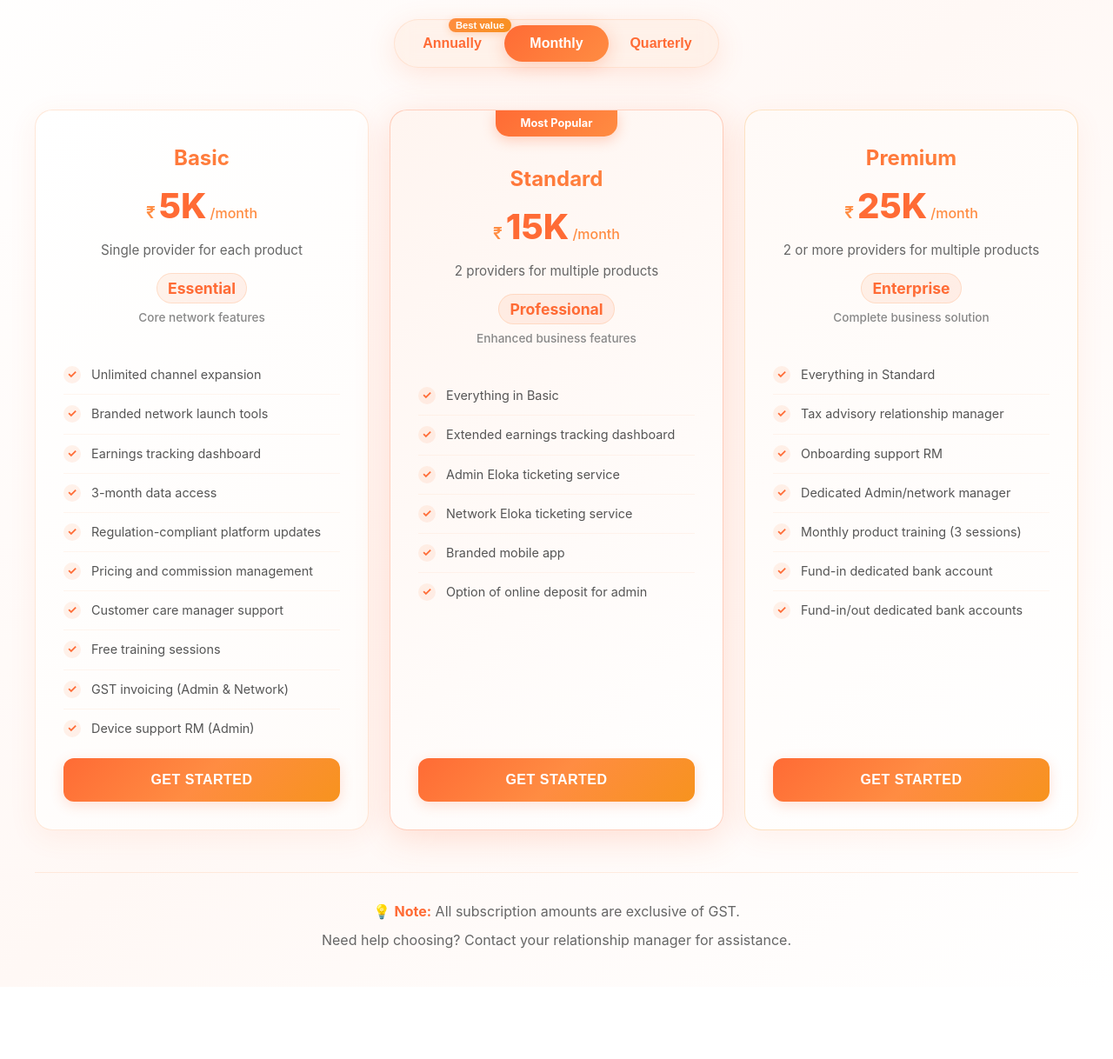
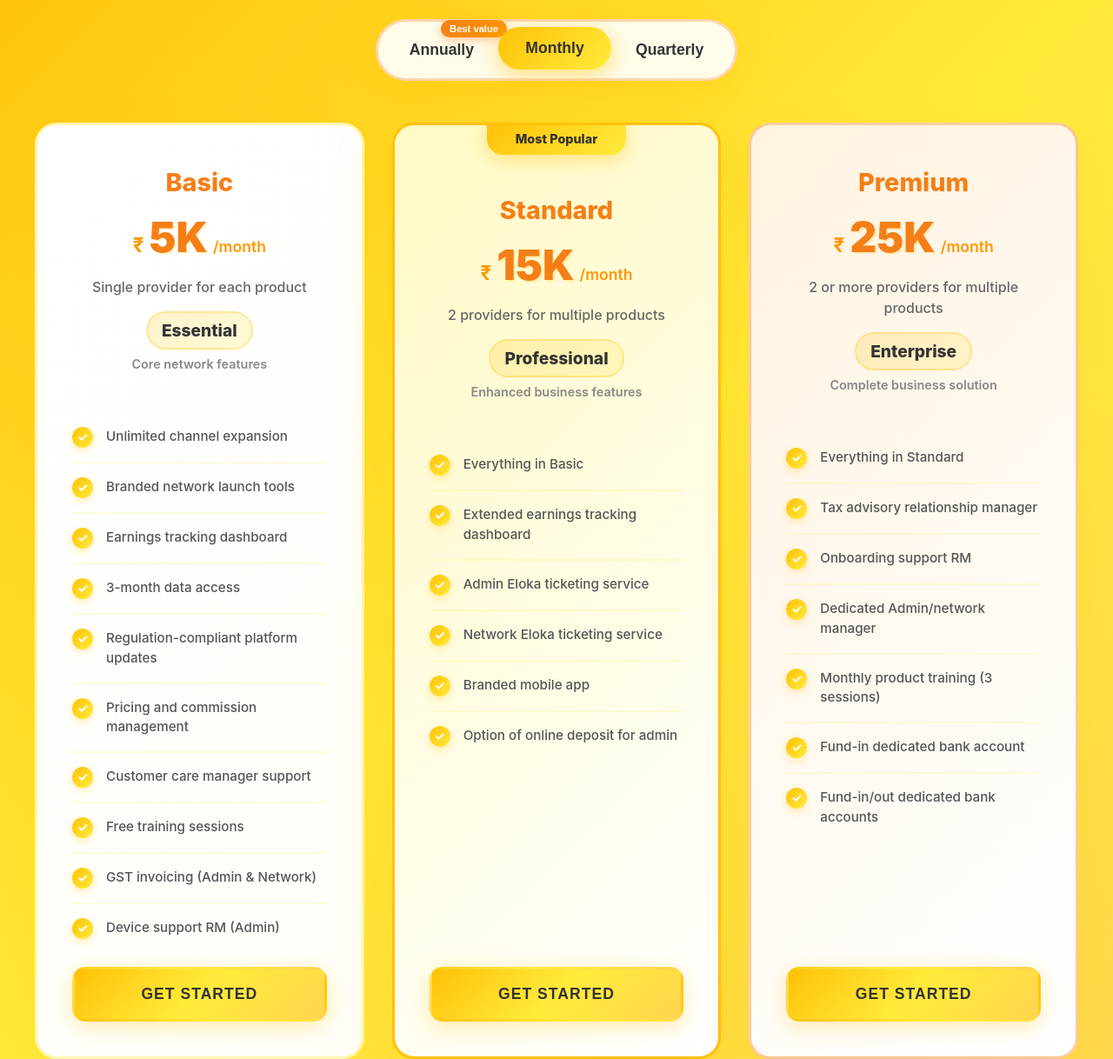
Before and after one commit to BAGAsg121/subscription-form, a plain HTML site: page index.html in a window 1280 px wide. Shown: the part 140-1358 px from the top of the page at 87% size. Before the commit the page ends 1275 px from the top, so only its background shows below. Drawn offline with Linux system fonts and the light colour scheme.

Commit message:
Update index.html

```diff
--- a/index.html
+++ b/index.html
@@ -13,7 +13,7 @@
 
     body {
       font-family: -apple-system, BlinkMacSystemFont, 'Segoe UI', 'Roboto', sans-serif;
-      background: linear-gradient(135deg, #ffffff 0%, #fff8f5 50%, #ffffff 100%);
+      background: linear-gradient(135deg, #ffc107 0%, #ffeb3b 50%, #ffd54f 100%);
       color: #333;
       min-height: 100vh;
       padding: 2rem 1rem;
@@ -30,22 +30,20 @@
     }
 
     .step-indicator {
-      color: #ff8c42;
+      color: #f57f17;
       font-size: 0.9rem;
       margin-bottom: 1rem;
       text-transform: uppercase;
       letter-spacing: 1px;
-      font-weight: 600;
+      font-weight: 700;
     }
 
     .main-title {
       font-size: 2.5rem;
-      font-weight: 700;
+      font-weight: 800;
       margin-bottom: 2rem;
-      background: linear-gradient(135deg, #ff6b35 0%, #ff8c42 50%, #f7931e 100%);
-      -webkit-background-clip: text;
-      -webkit-text-fill-color: transparent;
-      background-clip: text;
+      color: #333;
+      text-shadow: 2px 2px 0px rgba(255, 255, 255, 0.5);
     }
 
     /* Tab Navigation */
@@ -56,51 +54,52 @@
     }
 
     .tab-selector {
-      background: rgba(255, 140, 66, 0.08);
-      border-radius: 30px;
-      padding: 6px;
+      background: rgba(255, 255, 255, 0.9);
+      border-radius: 35px;
+      padding: 8px;
       display: flex;
       backdrop-filter: blur(10px);
-      border: 1px solid rgba(255, 140, 66, 0.15);
-      box-shadow: 0 8px 32px rgba(255, 107, 53, 0.15);
+      border: 3px solid rgba(245, 127, 23, 0.3);
+      box-shadow: 0 10px 40px rgba(255, 193, 7, 0.4);
     }
 
     .tab-btn {
       background: transparent;
       border: none;
-      color: #ff6b35;
-      padding: 12px 24px;
-      border-radius: 24px;
+      color: #333;
+      padding: 14px 28px;
+      border-radius: 28px;
       cursor: pointer;
-      font-size: 1rem;
-      font-weight: 600;
+      font-size: 1.1rem;
+      font-weight: 700;
       transition: all 0.3s cubic-bezier(0.4, 0, 0.2, 1);
       position: relative;
-      min-width: 120px;
+      min-width: 130px;
     }
 
     .tab-btn.active {
-      background: linear-gradient(135deg, #ff6b35 0%, #ff8c42 100%);
-      color: white;
-      box-shadow: 0 4px 20px rgba(255, 107, 53, 0.3);
+      background: linear-gradient(135deg, #ffc107 0%, #ffeb3b 100%);
+      color: #333;
+      box-shadow: 0 6px 25px rgba(255, 193, 7, 0.5);
+      transform: translateY(-2px);
     }
 
     .tab-btn:not(.active):hover {
-      background: rgba(255, 140, 66, 0.1);
-      color: #ff8c42;
+      background: rgba(255, 193, 7, 0.2);
+      color: #f57f17;
     }
 
     .best-value-badge {
       position: absolute;
-      top: -8px;
-      right: -8px;
-      background: linear-gradient(135deg, #ff8c42 0%, #f7931e 100%);
+      top: -10px;
+      right: -10px;
+      background: linear-gradient(135deg, #f57f17 0%, #ff9800 100%);
       color: white;
       font-size: 0.7rem;
-      padding: 2px 8px;
-      border-radius: 12px;
-      font-weight: 600;
-      box-shadow: 0 2px 8px rgba(255, 140, 66, 0.3);
+      padding: 4px 10px;
+      border-radius: 15px;
+      font-weight: 700;
+      box-shadow: 0 3px 10px rgba(245, 127, 23, 0.4);
     }
 
     /* Plans Container */
@@ -110,7 +109,7 @@
 
     .tab-content {
       display: none;
-      animation: fadeIn 0.4s ease-in-out;
+      animation: fadeIn 0.5s ease-in-out;
     }
 
     .tab-content.active {
@@ -118,24 +117,24 @@
     }
 
     @keyframes fadeIn {
-      from { opacity: 0; transform: translateY(20px); }
+      from { opacity: 0; transform: translateY(30px); }
       to { opacity: 1; transform: translateY(0); }
     }
 
     .plans-grid {
       display: grid;
       grid-template-columns: repeat(3, 1fr);
-      gap: 1.5rem;
+      gap: 2rem;
       margin-bottom: 2rem;
     }
 
     .plan-card {
-      background: linear-gradient(135deg, #ffffff 0%, #fffcfa 100%);
-      border-radius: 20px;
-      padding: 2rem;
-      border: 1px solid rgba(255, 140, 66, 0.15);
-      box-shadow: 0 8px 32px rgba(255, 107, 53, 0.08);
-      transition: all 0.3s cubic-bezier(0.4, 0, 0.2, 1);
+      background: linear-gradient(135deg, #ffffff 0%, #fffef7 100%);
+      border-radius: 25px;
+      padding: 2.5rem;
+      border: 3px solid transparent;
+      box-shadow: 0 15px 50px rgba(255, 193, 7, 0.2);
+      transition: all 0.4s cubic-bezier(0.4, 0, 0.2, 1);
       position: relative;
       overflow: hidden;
       height: 100%;
@@ -149,16 +148,16 @@
       top: 0;
       left: 0;
       right: 0;
-      height: 4px;
-      background: linear-gradient(90deg, transparent, rgba(255, 140, 66, 0.6), transparent);
+      height: 6px;
+      background: linear-gradient(90deg, transparent, rgba(255, 193, 7, 0.8), transparent);
       transform: translateX(-100%);
-      transition: transform 0.6s;
+      transition: transform 0.8s;
     }
 
     .plan-card:hover {
-      transform: translateY(-8px);
-      box-shadow: 0 20px 60px rgba(255, 107, 53, 0.15);
-      border-color: rgba(255, 140, 66, 0.3);
+      transform: translateY(-12px) scale(1.02);
+      box-shadow: 0 25px 80px rgba(255, 193, 7, 0.3);
+      border-color: rgba(255, 193, 7, 0.5);
     }
 
     .plan-card:hover::before {
@@ -166,129 +165,128 @@
     }
 
     .plan-card.recommended {
-      border-color: rgba(255, 107, 53, 0.3);
-      box-shadow: 0 8px 40px rgba(255, 107, 53, 0.2);
-      background: linear-gradient(135deg, #fff5f0 0%, #ffffff 100%);
+      border-color: #ffc107;
+      box-shadow: 0 15px 60px rgba(255, 193, 7, 0.4);
+      background: linear-gradient(135deg, #fff9c4 0%, #ffffff 100%);
     }
 
     .plan-card.basic {
-      border-color: rgba(255, 140, 66, 0.2);
+      border-color: rgba(255, 235, 59, 0.4);
     }
 
     .plan-card.premium {
-      border-color: rgba(247, 147, 30, 0.25);
-      background: linear-gradient(135deg, #fffaf7 0%, #ffffff 100%);
+      border-color: rgba(245, 127, 23, 0.4);
+      background: linear-gradient(135deg, #fff3e0 0%, #ffffff 100%);
     }
 
     .recommended-badge {
       position: absolute;
-      top: -1px;
+      top: -3px;
       left: 50%;
       transform: translateX(-50%);
-      background: linear-gradient(135deg, #ff6b35 0%, #ff8c42 100%);
-      padding: 8px 16px;
+      background: linear-gradient(135deg, #ffc107 0%, #ffeb3b 100%);
+      padding: 10px 20px;
       text-align: center;
-      font-size: 0.8rem;
-      font-weight: 700;
-      color: white;
-      border-radius: 0 0 15px 15px;
-      min-width: 140px;
-      box-shadow: 0 4px 15px rgba(255, 107, 53, 0.3);
+      font-size: 0.9rem;
+      font-weight: 800;
+      color: #333;
+      border-radius: 0 0 18px 18px;
+      min-width: 160px;
+      box-shadow: 0 6px 20px rgba(255, 193, 7, 0.4);
     }
 
     .plan-header {
       text-align: center;
-      margin-bottom: 1.5rem;
+      margin-bottom: 2rem;
       padding-top: 0.5rem;
     }
 
     .plan-card.recommended .plan-header {
-      padding-top: 2rem;
+      padding-top: 2.5rem;
     }
 
     .plan-name {
-      font-size: 1.5rem;
-      font-weight: 700;
+      font-size: 1.8rem;
+      font-weight: 800;
       margin-bottom: 1rem;
-      color: #ff6b35;
-      background: linear-gradient(135deg, #ff6b35 0%, #ff8c42 100%);
-      -webkit-background-clip: text;
-      -webkit-text-fill-color: transparent;
-      background-clip: text;
+      color: #f57f17;
     }
 
     .plan-price {
       display: flex;
       align-items: baseline;
       justify-content: center;
-      gap: 4px;
+      gap: 6px;
       margin-bottom: 1rem;
     }
 
     .currency {
-      font-size: 1.2rem;
-      font-weight: 600;
-      color: #ff8c42;
+      font-size: 1.4rem;
+      font-weight: 700;
+      color: #ff9800;
     }
 
     .amount {
-      font-size: 2.5rem;
-      font-weight: 800;
-      color: #ff6b35;
+      font-size: 3rem;
+      font-weight: 900;
+      color: #f57f17;
+      text-shadow: 2px 2px 0px rgba(255, 193, 7, 0.2);
     }
 
     .period {
-      font-size: 1rem;
-      color: #ff8c42;
-      font-weight: 500;
+      font-size: 1.1rem;
+      color: #ff9800;
+      font-weight: 600;
     }
 
     .plan-desc {
       color: #666;
-      font-size: 0.95rem;
-      line-height: 1.4;
+      font-size: 1rem;
+      line-height: 1.5;
       margin-bottom: 1rem;
       text-align: center;
+      font-weight: 500;
     }
 
     .quality-info {
       text-align: center;
-      margin-bottom: 1.5rem;
+      margin-bottom: 2rem;
     }
 
     .quality-badge {
       display: inline-block;
       margin-bottom: 0.5rem;
-      font-weight: 700;
-      font-size: 1.1rem;
-      color: #ff6b35;
-      background: linear-gradient(135deg, rgba(255, 140, 66, 0.1) 0%, rgba(255, 107, 53, 0.1) 100%);
-      padding: 6px 12px;
-      border-radius: 20px;
-      border: 1px solid rgba(255, 140, 66, 0.2);
+      font-weight: 800;
+      font-size: 1.2rem;
+      color: #333;
+      background: linear-gradient(135deg, rgba(255, 193, 7, 0.2) 0%, rgba(255, 235, 59, 0.2) 100%);
+      padding: 8px 16px;
+      border-radius: 25px;
+      border: 2px solid rgba(255, 193, 7, 0.3);
     }
 
     .quality-subtitle {
       color: #888;
-      font-size: 0.85rem;
-      font-weight: 500;
+      font-size: 0.9rem;
+      font-weight: 600;
     }
 
     .plan-features {
       flex-grow: 1;
-      margin-bottom: 1.5rem;
+      margin-bottom: 2rem;
     }
 
     .feature {
       display: flex;
       align-items: flex-start;
-      gap: 12px;
-      margin-bottom: 0.75rem;
-      padding-bottom: 0.75rem;
-      border-bottom: 1px solid rgba(255, 140, 66, 0.08);
+      gap: 15px;
+      margin-bottom: 1rem;
+      padding-bottom: 1rem;
+      border-bottom: 2px solid rgba(255, 235, 59, 0.15);
       color: #555;
-      line-height: 1.4;
-      font-size: 0.9rem;
+      line-height: 1.5;
+      font-size: 0.95rem;
+      font-weight: 500;
     }
 
     .feature:last-child {
@@ -299,95 +297,99 @@
 
     .feature::before {
       content: '✓';
-      color: #ff6b35;
+      color: white;
       font-weight: bold;
       flex-shrink: 0;
-      font-size: 1rem;
-      background: linear-gradient(135deg, rgba(255, 140, 66, 0.1) 0%, rgba(255, 107, 53, 0.1) 100%);
-      width: 20px;
-      height: 20px;
+      font-size: 0.9rem;
+      background: linear-gradient(135deg, #ffc107 0%, #ffeb3b 100%);
+      width: 24px;
+      height: 24px;
       border-radius: 50%;
       display: flex;
       align-items: center;
       justify-content: center;
-      font-size: 0.8rem;
+      box-shadow: 0 3px 10px rgba(255, 193, 7, 0.3);
     }
 
     .subscribe-btn {
       width: 100%;
-      background: linear-gradient(135deg, #ff6b35 0%, #ff8c42 50%, #f7931e 100%);
-      color: white;
+      background: linear-gradient(135deg, #ffc107 0%, #ffeb3b 50%, #ffd54f 100%);
+      color: #333;
       border: none;
-      padding: 16px;
-      border-radius: 12px;
-      font-size: 1rem;
-      font-weight: 700;
+      padding: 18px;
+      border-radius: 15px;
+      font-size: 1.1rem;
+      font-weight: 800;
       cursor: pointer;
       transition: all 0.3s cubic-bezier(0.4, 0, 0.2, 1);
       text-transform: uppercase;
-      letter-spacing: 0.5px;
+      letter-spacing: 1px;
       margin-top: auto;
-      box-shadow: 0 4px 15px rgba(255, 107, 53, 0.2);
+      box-shadow: 0 6px 25px rgba(255, 193, 7, 0.3);
+      border: 3px solid transparent;
     }
 
     .subscribe-btn:hover {
-      transform: translateY(-2px);
-      box-shadow: 0 8px 30px rgba(255, 107, 53, 0.3);
-      background: linear-gradient(135deg, #ff8c42 0%, #f7931e 50%, #ff6b35 100%);
+      transform: translateY(-3px);
+      box-shadow: 0 12px 40px rgba(255, 193, 7, 0.5);
+      background: linear-gradient(135deg, #ffeb3b 0%, #ffc107 50%, #ff9800 100%);
+      border-color: rgba(245, 127, 23, 0.3);
     }
 
     .subscribe-btn:active {
-      transform: translateY(0);
+      transform: translateY(-1px);
     }
 
     /* Savings badges */
     .savings-badge {
       position: absolute;
-      top: 1rem;
-      right: 1rem;
-      background: linear-gradient(135deg, #ff8c42 0%, #f7931e 100%);
+      top: 1.5rem;
+      right: 1.5rem;
+      background: linear-gradient(135deg, #ff9800 0%, #f57f17 100%);
       color: white;
-      padding: 6px 12px;
-      border-radius: 20px;
-      font-size: 0.8rem;
-      font-weight: 700;
-      box-shadow: 0 3px 12px rgba(255, 140, 66, 0.3);
+      padding: 8px 15px;
+      border-radius: 25px;
+      font-size: 0.85rem;
+      font-weight: 800;
+      box-shadow: 0 4px 15px rgba(245, 127, 23, 0.4);
     }
 
     .plan-card.recommended .savings-badge {
-      top: 2.5rem;
+      top: 3rem;
     }
 
     .footer {
       text-align: center;
-      margin-top: 3rem;
+      margin-top: 4rem;
       padding-top: 2rem;
-      border-top: 1px solid rgba(255, 140, 66, 0.15);
+      border-top: 3px solid rgba(255, 235, 59, 0.3);
     }
 
     .footer p {
-      color: #666;
+      color: #333;
       margin-bottom: 0.5rem;
-      line-height: 1.6;
+      line-height: 1.8;
+      font-weight: 500;
+      font-size: 1rem;
     }
 
     .footer strong {
-      color: #ff6b35;
-      font-weight: 700;
+      color: #f57f17;
+      font-weight: 800;
     }
 
     /* Responsive Design */
     @media (max-width: 1024px) {
       .plans-grid {
-        gap: 1rem;
+        gap: 1.5rem;
       }
 
       .plan-card {
-        padding: 1.5rem;
+        padding: 2rem;
       }
 
       .amount {
-        font-size: 2rem;
+        font-size: 2.5rem;
       }
     }
 
@@ -398,28 +400,28 @@
 
       .plans-grid {
         grid-template-columns: 1fr;
-        gap: 1rem;
+        gap: 1.5rem;
       }
 
       .plan-card {
-        padding: 1.5rem;
+        padding: 2rem;
       }
 
       .amount {
-        font-size: 2rem;
+        font-size: 2.5rem;
       }
 
       .tab-selector {
         flex-direction: column;
         width: 100%;
-        max-width: 300px;
+        max-width: 320px;
         margin: 0 auto;
       }
 
       .tab-btn {
         min-width: unset;
         width: 100%;
-        margin: 2px 0;
+        margin: 3px 0;
       }
     }
 
@@ -434,6 +436,10 @@
 
       .main-title {
         font-size: 1.8rem;
+      }
+
+      .plan-card {
+        padding: 1.5rem;
       }
     }
   </style>
@@ -777,7 +783,7 @@
           height: ${size}px;
           left: ${x}px;
           top: ${y}px;
-          background: rgba(255, 255, 255, 0.3);
+          background: rgba(245, 127, 23, 0.3);
           border-radius: 50%;
           transform: scale(0);
           animation: rippleEffect 0.6s ease-out;
```
